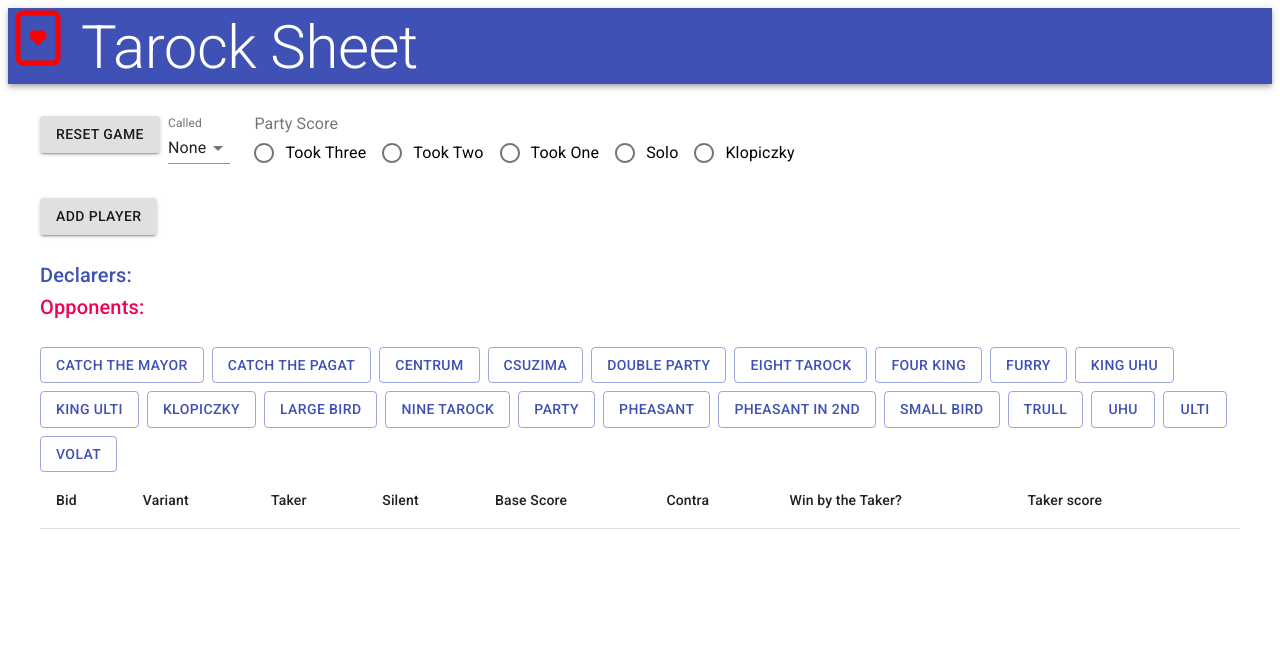
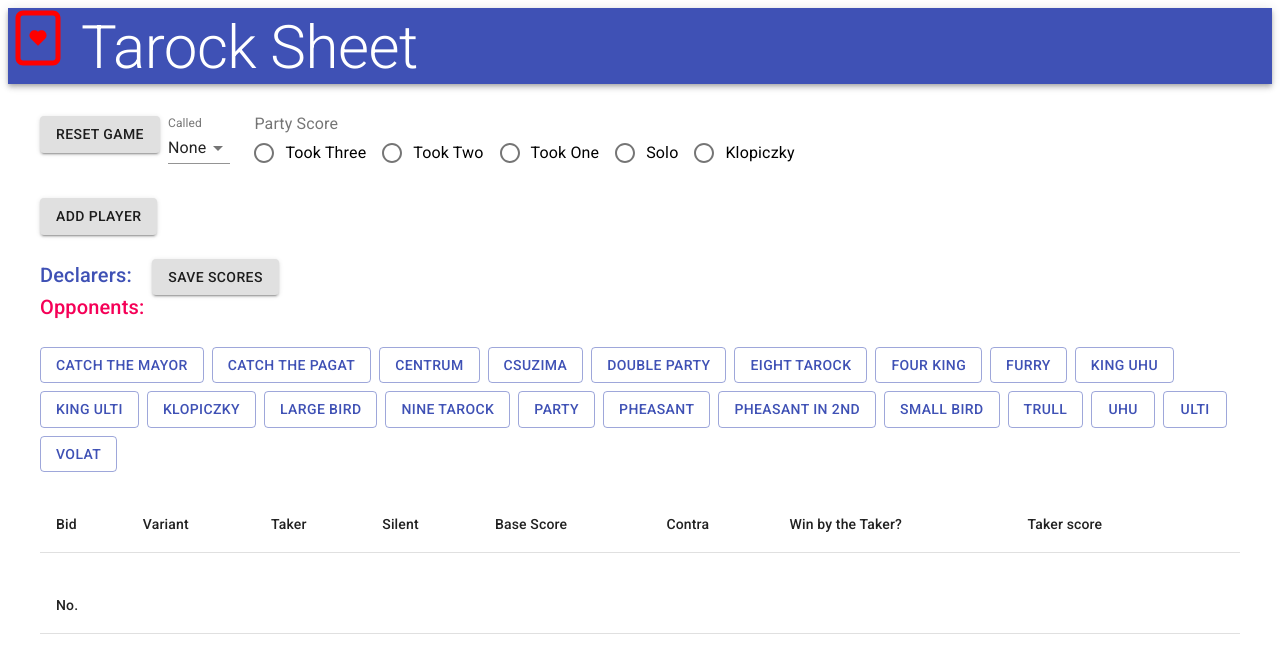
Before and after one commit to samson84/tarock-sheet, a React (Create React App) app: page / in a window 1280 px wide. Shown: the top 650 px of the page. Built offline with nearby package versions, Linux system fonts and the light colour scheme.

Commit message:
create score sheet, handle multiple games

```diff
--- a/src/components/Players.tsx
+++ b/src/components/Players.tsx
@@ -2,7 +2,6 @@ import {
   Button,
   Chip,
   Dialog,
-  DialogActions,
   DialogContent,
   DialogTitle,
   TextField,
--- /dev/null
+++ b/src/components/ScoreSheet.tsx
@@ -0,0 +1,47 @@
+import {
+  TableContainer,
+  Table,
+  TableHead,
+  TableRow,
+  TableCell,
+  TableBody,
+} from "@material-ui/core";
+import React from "react";
+import { GameScorePerPlayer, getAllPlayers, sumPlayerScores } from "../lib/gameList";
+
+interface ScoreSheetProps {
+  gameScoreList: GameScorePerPlayer[];
+}
+const ScoreSheet = ({ gameScoreList }: ScoreSheetProps) => {
+  const players = getAllPlayers(gameScoreList);
+  const sum = sumPlayerScores(gameScoreList);
+
+  return (
+    <TableContainer>
+      <Table>
+        <TableHead>
+          <TableRow>
+            <TableCell>No.</TableCell>
+            {players.map((player) => (
+              <TableCell key={player}>{`${player} (${sum[player] === undefined ? '' : sum[player]})`}</TableCell>
+            ))}
+          </TableRow>
+        </TableHead>
+        <TableBody>
+          {gameScoreList.map((scores, index) => (
+            <TableRow key={index}>
+              <TableCell>{index}</TableCell>
+              {players.map((player) => (
+                <TableCell key={player}>
+                  {scores[player] === undefined ? " " : scores[player]}
+                </TableCell>
+              ))}
+            </TableRow>
+          ))}
+        </TableBody>
+      </Table>
+    </TableContainer>
+  );
+};
+
+export default ScoreSheet;
--- a/src/components/TarockSheet.tsx
+++ b/src/components/TarockSheet.tsx
@@ -12,7 +12,7 @@ import {
   PARTY_SCORE,
   removePlayer,
   addPlayer,
-  UpdateGameProps
+  UpdateGameProps,
 } from "../lib/game";
 import { Contract, createContract, updateContract } from "../lib/contract";
 import { Button, Grid } from "@material-ui/core";
@@ -23,15 +23,18 @@ import uniq from "lodash/fp/uniq";
 import GameScore from "./GameScore";
 import Players from "./Players";
 import { Player, PLAYER_TYPE } from "../lib/player";
+import { GameScorePerPlayer, getPlayersScores } from "../lib/gameList";
+import ScoreSheet from "./ScoreSheet";
 
 const allBids = sortBy((b: Bid) => b.type)(getAllBids());
 
 const TarockSheet = () => {
   const [game, setGame] = useState<Game>(createGame());
   const [players, setPlayers] = useState<Player[]>([]);
+  const [gameScoreList, setGameScoreList] = useState<GameScorePerPlayer[] >([]);
 
   const handleContractDelete = (index: number) =>
-    setGame(removeContract(game as Game)(index));
+    setGame(removeContract(game)(index));
   const handleResetGame = () => setGame(createGame());
   const handleAddPlayer = (player: Player) =>
     setPlayers((prev) => uniq([...prev, player]));
@@ -47,9 +50,12 @@ const TarockSheet = () => {
       setGame(addPlayer(player, playerType)(game));
     }
   };
-  const handleChangeGameProperties = (prop: keyof UpdateGameProps, value: any) => {
-    setGame(updateGame({ [prop]: value })(game as Game));
-  }
+  const handleChangeGameProperties = (
+    prop: keyof UpdateGameProps,
+    value: any
+  ) => {
+    setGame(updateGame({ [prop]: value })(game));
+  };
   const handleAddContract = (contract: Contract) => {
     const partyScore = game?.partyScoreType
       ? PARTY_SCORE[game?.partyScoreType]
@@ -57,23 +63,29 @@ const TarockSheet = () => {
     return setGame(
       flow(
         createContract,
-        addContract(game as Game),
+        addContract(game)
       )({
         ...contract,
         partyScore,
       })
     );
-  }
-  const handleChangeContract = (index: number, field: keyof Contract, value: any) => {
+  };
+  const handleChangeContract = (
+    index: number,
+    field: keyof Contract,
+    value: any
+  ) => {
     setGame(
       flow(
         updateContract({ [field]: value }),
-        updateGameContract(game as Game)(index),
-      )((game as Game).contracts[index])
+        updateGameContract(game)(index)
+      )(game.contracts[index])
     );
-  }
-
-  const hasGame = game !== null;
+  };
+  const handleSaveGame = () => {
+    setGameScoreList([...gameScoreList, getPlayersScores(game)]);
+    setGame(createGame());
+  };
 
   return (
     <Grid container spacing={3} direction="column">
@@ -85,10 +97,7 @@ const TarockSheet = () => {
             </Button>
           </Grid>
           <Grid item>
-            <GameProperties
-              game={game as Game}
-              onChange={handleChangeGameProperties}
-            />
+            <GameProperties game={game} onChange={handleChangeGameProperties} />
           </Grid>
         </Grid>
       </Grid>
@@ -101,23 +110,28 @@ const TarockSheet = () => {
           onPlayerChange={handleChangePlayer}
         />
       </Grid>
+      <Grid item container>
         <Grid item>
           <GameScore game={game} />
         </Grid>
         <Grid item>
-        {hasGame ? (
-          <>
-            <BidSelector
-              bids={allBids}
-              onAddContract={handleAddContract}
-            />
+          <Button variant="contained" onClick={handleSaveGame}>
+            Save Scores
+          </Button>
+        </Grid>
+      </Grid>
+      <Grid item>
+        <BidSelector bids={allBids} onAddContract={handleAddContract} />
+      </Grid>
+      <Grid item>
         <ContractsTable
           contracts={game?.contracts as Contract[]}
           onChange={handleChangeContract}
           onDelete={handleContractDelete}
         />
-          </>
-        ) : null}
+      </Grid>
+      <Grid item>
+        <ScoreSheet gameScoreList={gameScoreList} />
       </Grid>
     </Grid>
   );
--- a/src/lib/game.ts
+++ b/src/lib/game.ts
@@ -3,9 +3,8 @@ import {
   Contract,
   updateBidBaseScore,
 } from "./contract";
-import { getAnotherPlayerType, Player, PLAYER_TYPE } from "./player";
+import { getAnotherPlayerType, Player, PLAYER_TYPE, PlayerScore } from "./player";
 
-type PlayerScore = number | null;
 type GameScore = {
   [PLAYER_TYPE.DECLARER]: PlayerScore;
   [PLAYER_TYPE.OPPONENT]: PlayerScore;
--- /dev/null
+++ b/src/lib/gameList.ts
@@ -0,0 +1,44 @@
+import { Game } from "./game";
+import { Player, PlayerScore, PLAYER_TYPE } from "./player";
+import fromPairs from "lodash/fp/fromPairs";
+import assignWith from "lodash/assignWith";
+
+export type GameScorePerPlayer = { [keyof: string]: PlayerScore };
+export const getPlayersScores = (game: Game): GameScorePerPlayer => {
+  const opponents = game.opponents.map((p) => [
+    p,
+    game.scores[PLAYER_TYPE.OPPONENT] || null,
+  ]);
+  const declarers = game.declarers.map((p) => [
+    p,
+    game.scores[PLAYER_TYPE.DECLARER] || null,
+  ]);
+  return {
+    ...fromPairs(opponents),
+    ...fromPairs(declarers),
+  };
+};
+
+const defined = (value: any): boolean => value !== undefined && value !== null;
+
+const scoreAssigner = (value1: number | undefined | null, value2: number | undefined | null): number => {
+  value1 = defined(value1) ? value1 : 0;
+  value2 = defined(value2) ? value2 : 0;
+
+  return (value1 as number) + (value2 as number);
+}
+
+
+export const sumPlayerScores = (
+  gameScoreList: GameScorePerPlayer[]
+): GameScorePerPlayer => assignWith({}, ...gameScoreList, scoreAssigner);
+
+export const getAllPlayers = (
+  gameScoreList: GameScorePerPlayer[]
+): Player[] => {
+  const players = gameScoreList.reduce((players, gameScorePerPlayer) => {
+    Object.keys(gameScorePerPlayer).forEach((p) => players.add(p));
+    return players;
+  }, new Set<Player>());
+  return [...players.values()];
+};
--- a/src/lib/player.ts
+++ b/src/lib/player.ts
@@ -3,6 +3,7 @@ export enum PLAYER_TYPE {
   OPPONENT = "OPPONENT",
 }
 export type Player = string;
+export type PlayerScore = number | null;
 
 export const getAnotherPlayerType = (playerType: PLAYER_TYPE): PLAYER_TYPE =>
   playerType === PLAYER_TYPE.DECLARER
--- a/tsconfig.json
+++ b/tsconfig.json
@@ -19,7 +19,8 @@
     "isolatedModules": true,
     "noEmit": true,
     "jsx": "react",
-    "strictFunctionTypes": false
+    "strictFunctionTypes": false,
+    "downlevelIteration": true
   },
   "include": [
     "src"
```
Also changed, not shown: 1 other file (tests, documents, lock files or other folders). Lines whose indentation alone changed are shown as unchanged.
